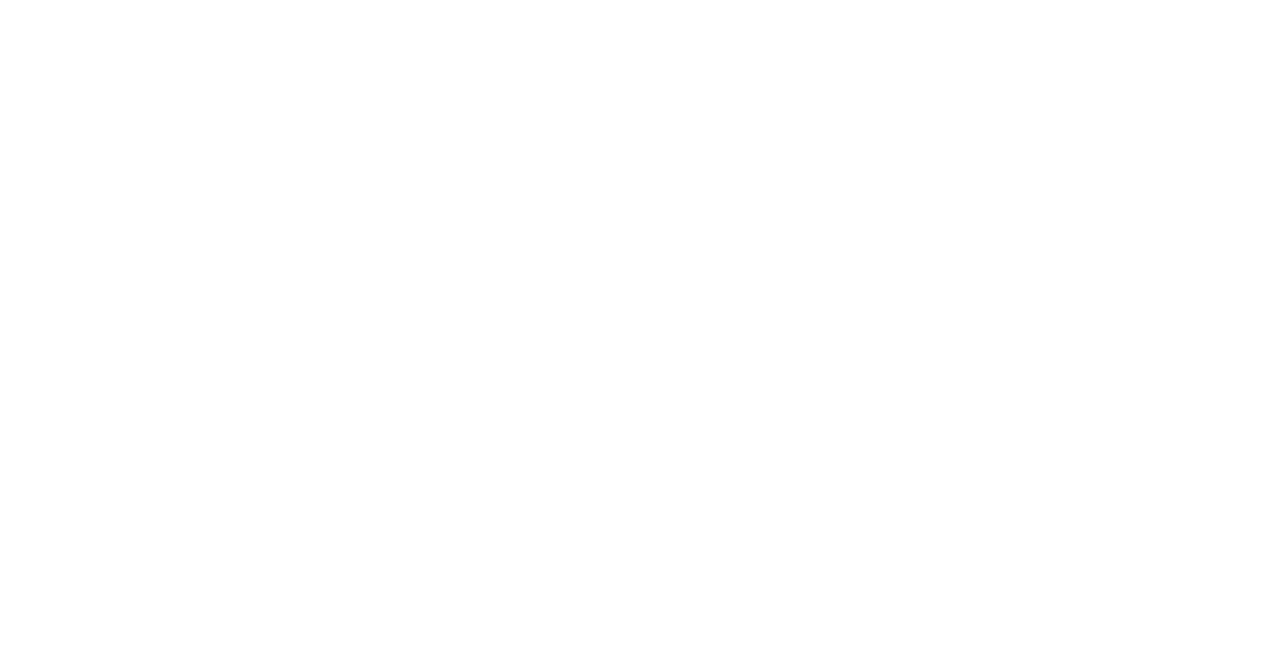
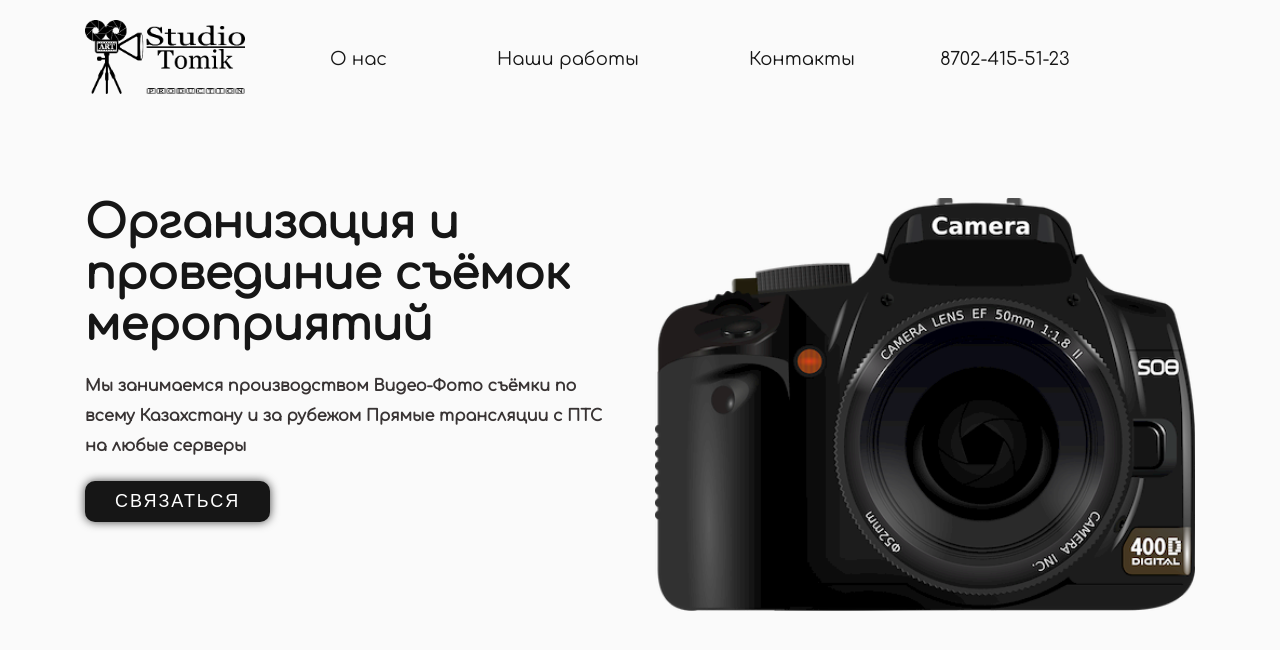
Before and after one commit to Simply-Usa/studioTomik, a plain HTML site: page index.html in a window 1280 px wide. Drawn offline with nearby package versions, Linux system fonts and the light colour scheme.

Commit message:
header-done

```diff
--- a/app/css/style.css
+++ b/app/css/style.css
@@ -1 +1 @@
-*{margin:0;padding:0}
+@font-face{font-family:Comfortaa;src:url(../fonts/Comfortaa-Regular.ttf)}*{margin:0;padding:0;outline:0;-webkit-box-sizing:border-box;box-sizing:border-box}body{font-family:Comfortaa;font-size:18px;color:#161616;background-color:#fafafa;font-weight:300}a{text-decoration:none;color:#161616}a:hover{text-decoration:underline}header{padding-top:20px}header .row{-webkit-box-align:center;-ms-flex-align:center;align-items:center}header .logo img{width:100%}header ul.menu{list-style:none;display:-webkit-box;display:-ms-flexbox;display:flex;-ms-flex-pack:distribute;justify-content:space-around}section.two{margin-top:100px}section.two img{width:100%}section.two .header-text button.btn{border:none;padding:10px 30px;font-size:18px;text-transform:uppercase;border-radius:10px;-webkit-box-shadow:0 0 10px 0 #444;box-shadow:0 0 10px 0 #444;cursor:pointer;background-color:#161616;color:#fff;font-weight:300;letter-spacing:2px}section.two .header-text h1{font-size:45px;font-weight:700}section.two .header-text p{font-size:16px;font-weight:600;color:#383333;margin:20px 0;line-height:30px}@media (max-width:1200px){.container-fluid ul.menu{display:none}.container-fluid .btn{display:-webkit-box;display:-ms-flexbox;display:flex}header{text-align:center}header ul.menu{display:none}header .row .logo{text-align:center}header .row .logo img{width:60%}}
--- /dev/null
+++ b/dist/sass/_media.sass
@@ -0,0 +1,15 @@
+@media (max-width: 1200px)
+  .container-fluid
+    ul.menu
+      display: none
+    .btn
+      display: flex
+  header
+    text-align: center
+    ul.menu
+      display: none
+    .row
+      .logo
+        text-align: center
+        img
+          width: 60%
--- a/dist/sass/style.sass
+++ b/dist/sass/style.sass
@@ -1,3 +1,62 @@
+$color: #161616
+@font-face
+  font-family: Comfortaa
+  src: url(../fonts/Comfortaa-Regular.ttf)
 *
   margin: 0
   padding: 0
+  outline: none
+  box-sizing: border-box
+body
+  font-family: 'Comfortaa'
+  font-size: 18px
+  color: $color
+  background-color: #fafafa
+  font-weight: 300
+a
+  text-decoration: none
+  color: $color
+  &:hover
+    text-decoration: underline
+header
+  padding-top: 20px
+  .row
+    align-items: center
+  .logo
+    img
+      width: 100%
+  ul.menu
+    list-style: none
+    display: flex
+    justify-content: space-around
+section.two
+  margin-top: 100px
+  img
+    width: 100%
+  .header-text
+    button.btn
+      border: none
+      padding: 10px 30px
+      font-size: 18px
+      text-transform: uppercase
+      border-radius: 10px
+      box-shadow: 0 0 10px 0 #444
+      cursor: pointer
+      background-color: $color
+      color: #fff
+      font-weight: 300
+      letter-spacing: 2px
+    h1
+      font-size: 45px
+      font-weight: 700
+    p
+      font-size: 16px
+      font-weight: 600
+      color: #383333
+      margin: 20px 0
+      line-height: 30px
+
+
+
+
+@import '_media.sass'
--- a/index.html
+++ b/index.html
@@ -4,7 +4,7 @@
   <meta charset="UTF-8">
   <meta name="viewport" content="width=device-width, initial-scale=1.0">
   <meta http-equiv="X-UA-Compatible" content="ie=edge">
-  <title>Hazret</title>
+  <title>Studio Tomik | Проведение сьёмок мероприятий</title>
   <link rel="stylesheet" href="app/css/style.css">
   <link rel="stylesheet" href="https://cdnjs.cloudflare.com/ajax/libs/twitter-bootstrap/4.3.1/css/bootstrap-grid.css" integrity="sha256-cCazLItaM+Zz5UEzu9HNzlgWhXlvknCzjdE45LBeTns=" crossorigin="anonymous" />
   <script src="https://cdnjs.cloudflare.com/ajax/libs/jquery/3.4.1/jquery.min.js" integrity="sha256-CSXorXvZcTkaix6Yvo6HppcZGetbYMGWSFlBw8HfCJo=" crossorigin="anonymous"></script>
@@ -12,8 +12,44 @@
 <body>
   <header>
     <div class="container">
-
-    </div>
-  </header>
-</body>
-</html>
+      <div class="row">
+        <div class="col-xl-2 col-sm-12 col-lg-6 col-md-6">
+          <div class="logo">
+            <picture>
+              <source srcset="app/img/mobile-logo.png" media="(max-width: 600px)">
+                <img src="app/img/logo.png" alt="Логотип">
+              </picture>
+            </div>
+          </div>
+          <div class="col-xl-7 col-lg-7">
+            <div class="btn">
+              <span></span>
+            </div>
+            <ul class="menu">
+              <li><a href="#">О нас</a></li>
+              <li><a href="#">Наши работы</a></li>
+              <li><a href="#">Контакты</a></li>
+            </ul>
+          </div>
+          <div class="call-back col-xl-3 col-sm-12 col-lg-6 col-md-6">
+            <a href="">8702-415-51-23</a>
+          </div>
+        </div>
+      </div>
+    </header>
+    <section class="two">
+      <div class="container">
+        <div class="row">
+          <div class="header-text col-xl-6 col-lg-6 col-md-8">
+            <h1>Организация и провединие съёмок мероприятий</h1>
+            <p>Мы занимаемся производством Видео-Фото съёмки по всему Казахстану и за рубежом Прямые трансляции с ПТС на любые серверы</p>
+            <button class="btn">Связаться</button>
+          </div>
+          <div class="col-xl-6 col-lg-6 col-sm-0 col-md-4">
+            <img src="app/img/camera.png" alt="">
+          </div>
+        </div>
+      </div>
+    </section>
+  </body>
+  </html>
```
Also changed, not shown: app/fonts/Comfortaa-Bold.ttf (added), app/fonts/Comfortaa-Light.ttf (added), app/fonts/Comfortaa-Medium.ttf (added), app/fonts/Comfortaa-Regular.ttf (added), app/fonts/Comfortaa-SemiBold.ttf (added), app/img/camera.png (added), app/img/logo.png (added), app/img/mobile-logo.png (added), 1 other file.
